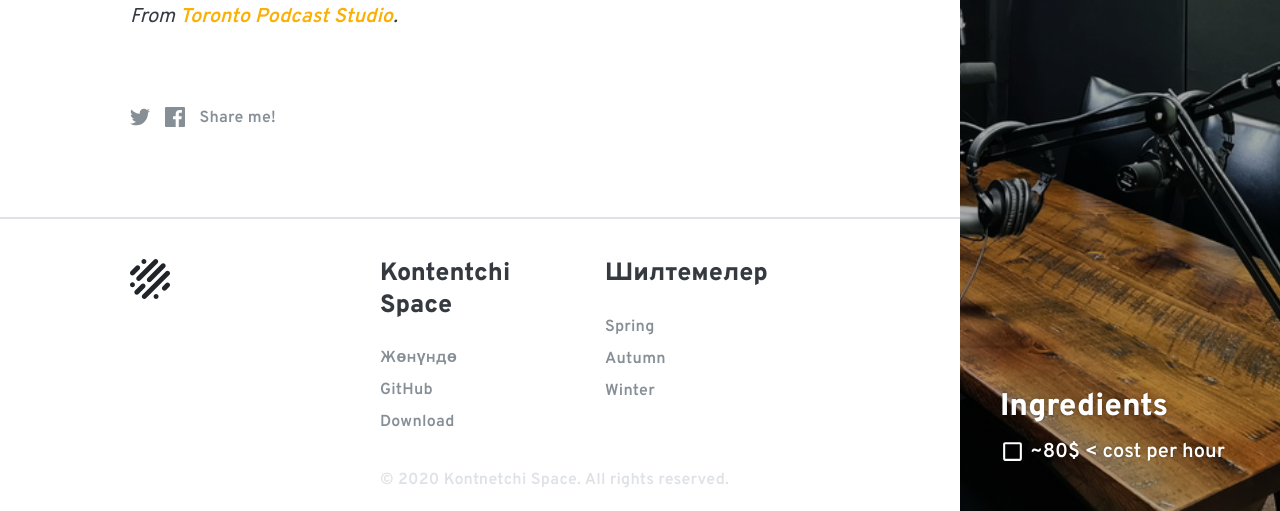
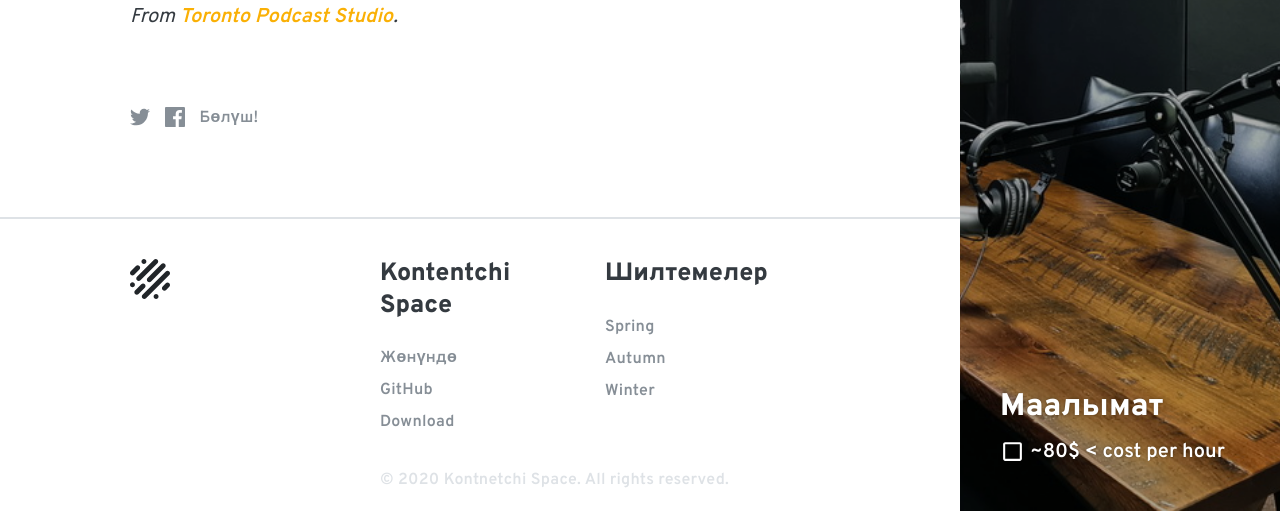
Before and after one commit to kontentchispace/kontentchispace.github.io, a Jekyll site: the page built from _recipes/toronto-podcast-studio.md, in a window 1280 px wide and 900 px high, scrolled down 1348 px. Shown: the part 388-899 px from the top of the window. Built offline with Jekyll 4.4.1, drawn with Linux system fonts in a browser that asks for light colours.

Commit message:
шилтемелер менен тексттер жаңырды

```diff
--- a/_includes/core/metabar.html
+++ b/_includes/core/metabar.html
@@ -1,16 +1,16 @@
 <aside id="metabar" class="metabar{% if include.color %} {{ include.color }}{% endif %}">
 	<div class="metabar-wrapper">
 		<div class="metabar-left">
-			<a class="metabar-logo" href="https://connorbaer.co/{% if site.url == 'https://connorbaer.co' and page.url == '/' %}#" data-scroll{% else %}" target="_blank" rel="noopener noreferrer"{% endif %} aria-label="Visit 'Made by Connor.'" title="Visit 'Made by Connor.'">
+			<a class="metabar-logo" href="https://kontentchi.com/{% if site.url == 'https://kontentchi.com' and page.url == '/' %}#" data-scroll{% else %}" target="_blank" rel="noopener noreferrer"{% endif %} aria-label="Visit 'Made by Kontentchi.'" title="Контентчи платформасына өтүү'">
 				{% include custom/logo.html %}
 			</a>
 			<span class="metabar-spacer"></span>
-			<a class="metabar-title" href="{{ site.baseurl }}{% if page.url == '/' %}#" data-scroll{% else %}"{% endif %} aria-label="Visit the homepage." title="Visit the homepage.">{{ site.title }}</a>
+			<a class="metabar-title" href="{{ site.baseurl }}{% if page.url == '/' %}#" data-scroll{% else %}"{% endif %} aria-label="Башкы бетке чыгуу." title="Башкы бетке чыгуу.">{{ site.title }}</a>
 		</div>
 		<div class="metabar-right">
-			<button id="js-navOpen" class="nav-open">Menu</button>
+			<button id="js-navOpen" class="nav-open">Меню</button>
 			<nav id="js-metabarNav" class="metabar-nav">
-				<button id="js-navClose" class="nav-close">Close</button>
+				<button id="js-navClose" class="nav-close">Жабуу</button>
 				{% include core/navigation.html %}
 			</nav>
 		</div>
--- a/_includes/core/share.html
+++ b/_includes/core/share.html
@@ -19,5 +19,5 @@
     </svg>
   </a>
   {% endif %}
-  <span class="meta-text">Share me!</span>
+  <span class="meta-text">Бөлүш!</span>
 </div>
--- a/_includes/custom/sidebar.html
+++ b/_includes/custom/sidebar.html
@@ -2,7 +2,7 @@
   <div class="sidebar-background" style="background-image: url('{{ site.baseurl }}{{ site.assets }}{{ site.images }}/posts/{{ page.ref }}.jpeg'); background-image: -webkit-image-set( url('{{ site.baseurl }}{{ site.assets }}{{ site.images }}/posts/{{ page.ref }}.jpeg') 1x, url('{{ site.baseurl }}{{ site.assets }}{{ site.images }}/posts/{{ page.ref }}-large.jpeg') 2x )"></div>
   <div class="sidebar-overlay"></div>
   <div class="sidebar-wrapper">
-    <h1 class="sidebar-headline">Ingredients</h1>
+    <h1 class="sidebar-headline">Маалымат</h1>
     <form class="sidebar-ingredients">
       {% for i in page.ingredients %}
         <div class="sidebar-ingredient">
```
